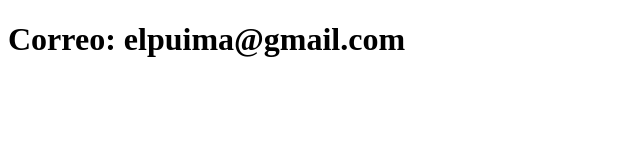
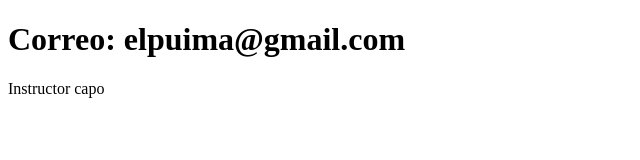
Before and after one commit to Enzoriel/juego-numero-secreto, a plain HTML site: page contacto.html in a window 1280 px wide. Shown: the whole page, without its empty margins (0-640 px from the left). Drawn offline with Linux system fonts and the light colour scheme.

Commit message:
Actualiza contacto.html

```diff
--- a/contacto.html
+++ b/contacto.html
@@ -7,5 +7,6 @@
    </head>
    <body>
       <h1>Correo: elpuima@gmail.com</h1>
+      <p>Instructor capo</p>
    </body>
 </html>
```
